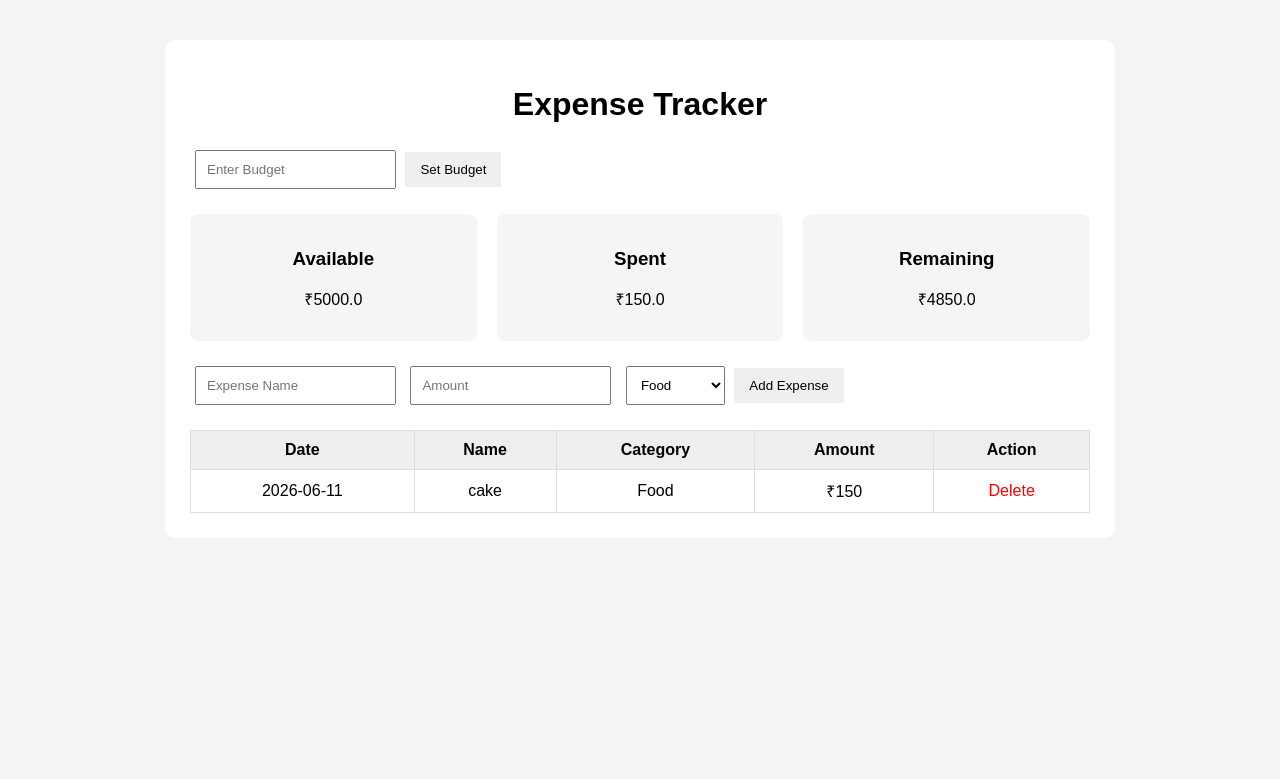
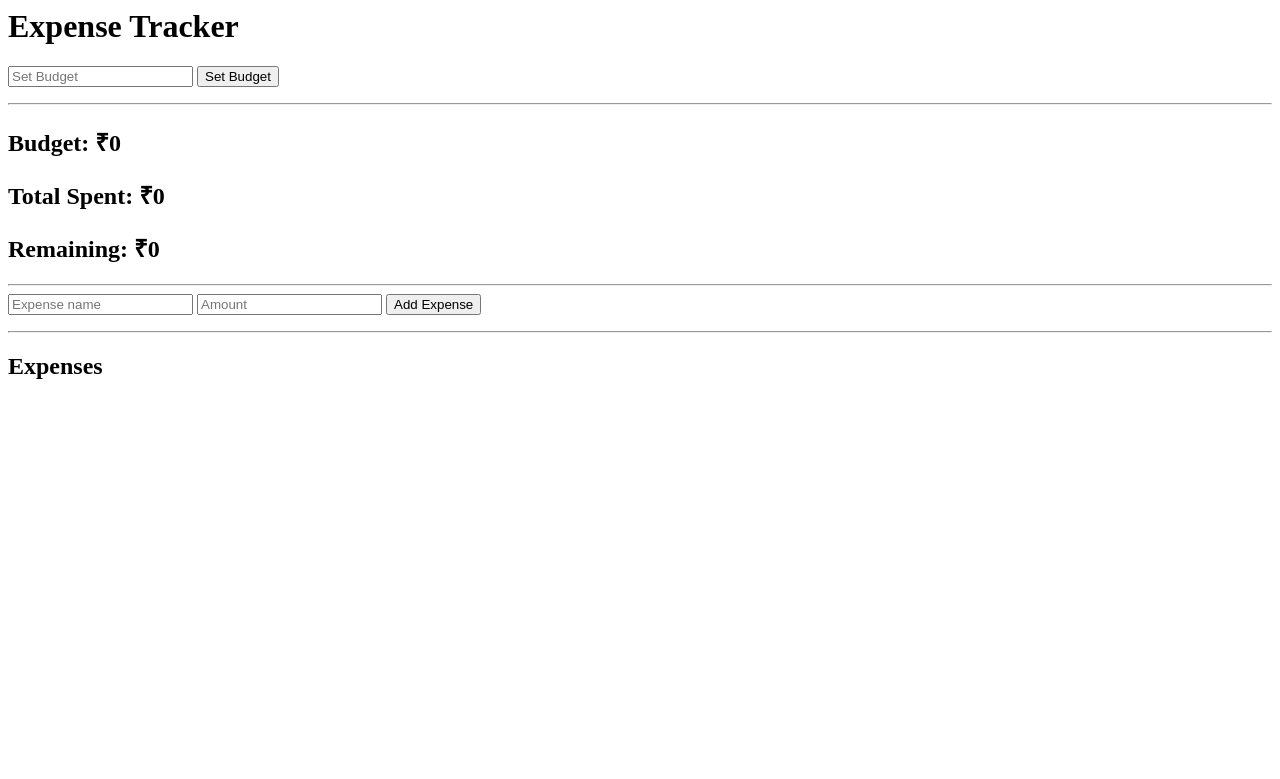
Before and after one commit to shreashetty17/expense-tracker, a Flask app: page / in a window 1280 px wide. Shown: the top 779 px of the page. Run offline with Flask 3, Linux system fonts and the light colour scheme.

Commit message:
Initial commit - expense tracker

```diff
--- a/app.py
+++ b/app.py
@@ -1,48 +1,19 @@
-from flask import Flask, render_template, request, redirect
-import csv
-import datetime
-import os
+from flask import Flask, render_template, request
 
 app = Flask(__name__)
 
-
-def get_expenses():
-    expenses = []
-
-    try:
-        with open("expenses.csv", "r") as f:
-            reader = csv.reader(f)
-            expenses = list(reader)
-
-    except FileNotFoundError:
-        pass
-
-    return expenses
-
-
-def get_budget():
-    try:
-        with open("budget.txt", "r") as f:
-            return float(f.read())
-
-    except:
-        return 0
+expenses = []
+budget = 0
 
 
 @app.route("/")
 def home():
 
-    expenses = get_expenses()
+    total = 0
+    for expense in expenses:
+        total += float(expense["amount"])
 
-    total = sum(
-        float(row[3])
-        for row in expenses
-        if row
-    )
-
-    budget = get_budget()
-
-    remaining = budget - total
+    remaining = float(budget) - total if budget else 0
 
     return render_template(
         "index.html",
@@ -56,12 +27,10 @@ def home():
 @app.route("/set_budget", methods=["POST"])
 def set_budget():
 
+    global budget
     budget = request.form["budget"]
 
-    with open("budget.txt", "w") as f:
-        f.write(budget)
-
-    return redirect("/")
+    return home()
 
 
 @app.route("/add", methods=["POST"])
@@ -69,36 +38,13 @@ def add():
 
     name = request.form["name"]
     amount = request.form["amount"]
-    category = request.form["category"]
 
-    date = datetime.date.today()
+    expenses.append({
+        "name": name,
+        "amount": amount
+    })
 
-    with open("expenses.csv", "a", newline="") as f:
-        writer = csv.writer(f)
-
-        writer.writerow([
-            date,
-            name,
-            category,
-            amount
-        ])
-
-    return redirect("/")
-
-
-@app.route("/delete/<int:index>")
-def delete(index):
-
-    expenses = get_expenses()
-
-    if 0 <= index < len(expenses):
-        expenses.pop(index)
-
-    with open("expenses.csv", "w", newline="") as f:
-        writer = csv.writer(f)
-        writer.writerows(expenses)
-
-    return redirect("/")
+    return home()
 
 
 if __name__ == "__main__":
--- a/budget.txt
+++ /dev/null
@@ -1 +0,0 @@
-5000
--- a/expenses.csv
+++ /dev/null
@@ -1 +0,0 @@
-2026-06-11,cake,Food,150
--- a/static/style.css
+++ /dev/null
@@ -1,64 +0,0 @@
-body {
-    font-family: Arial, sans-serif;
-    background: #f4f4f4;
-}
-
-.container {
-    max-width: 900px;
-    margin: 40px auto;
-    background: white;
-    padding: 25px;
-    border-radius: 10px;
-}
-
-h1 {
-    text-align: center;
-}
-
-.summary {
-    display: flex;
-    gap: 20px;
-    margin: 20px 0;
-}
-
-.card {
-    flex: 1;
-    background: #f5f5f5;
-    padding: 15px;
-    text-align: center;
-    border-radius: 8px;
-}
-
-input,
-select {
-    padding: 10px;
-    margin: 5px;
-}
-
-button {
-    padding: 10px 15px;
-    border: none;
-    cursor: pointer;
-}
-
-table {
-    width: 100%;
-    margin-top: 20px;
-    border-collapse: collapse;
-}
-
-th,
-td {
-    border: 1px solid #ddd;
-    padding: 10px;
-    text-align: center;
-}
-
-th {
-    background: #eee;
-}
-
-a {
-    color: red;
-    text-decoration: none;
-}
--- a/templates/index.html
+++ b/templates/index.html
@@ -1,26 +1,12 @@
-<!DOCTYPE html>
-<html>
-
-<head>
-    <title>Expense Tracker</title>
-
-    <link rel="stylesheet"
-          href="{{ url_for('static', filename='style.css') }}">
-</head>
-
-<body>
-
-<div class="container">
-
 <h1>Expense Tracker</h1>
 
+<!-- SET BUDGET -->
 <form action="/set_budget" method="POST">
 
     <input
         type="number"
-            step="0.01"
         name="budget"
-            placeholder="Enter Budget"
+        placeholder="Set Budget"
         required>
 
     <button type="submit">
@@ -29,46 +15,28 @@
 
 </form>
 
-    <div class="summary">
+<hr>
 
-        <div class="card">
-            <h3>Available</h3>
-            <p>₹{{ budget }}</p>
-        </div>
+<h2>Budget: ₹{{ budget }}</h2>
+<h2>Total Spent: ₹{{ total }}</h2>
+<h2>Remaining: ₹{{ remaining }}</h2>
 
-        <div class="card">
-            <h3>Spent</h3>
-            <p>₹{{ total }}</p>
-        </div>
+<hr>
 
-        <div class="card">
-            <h3>Remaining</h3>
-            <p>₹{{ remaining }}</p>
-        </div>
-
-    </div>
-
+<!-- ADD EXPENSE -->
 <form action="/add" method="POST">
 
     <input
         type="text"
         name="name"
-            placeholder="Expense Name"
+        placeholder="Expense name"
         required>
 
     <input
         type="number"
-            step="0.01"
         name="amount"
         placeholder="Amount"
         required>
-
-        <select name="category">
-            <option>Food</option>
-            <option>Travel</option>
-            <option>Shopping</option>
-            <option>Other</option>
-        </select>
 
     <button type="submit">
         Add Expense
@@ -76,36 +44,14 @@
 
 </form>
 
-    <table>
+<hr>
 
-        <tr>
-            <th>Date</th>
-            <th>Name</th>
-            <th>Category</th>
-            <th>Amount</th>
-            <th>Action</th>
-        </tr>
+<h2>Expenses</h2>
 
 {% for expense in expenses %}
 
-        <tr>
-            <td>{{ expense[0] }}</td>
-            <td>{{ expense[1] }}</td>
-            <td>{{ expense[2] }}</td>
-            <td>₹{{ expense[3] }}</td>
-
-            <td>
-                <a href="/delete/{{ loop.index0 }}">
-                    Delete
-                </a>
-            </td>
-        </tr>
+    <p>
+        {{ expense.name }} - ₹{{ expense.amount }}
+    </p>
 
 {% endfor %}
-
-    </table>
-
-</div>
-
-</body>
-</html>
```
Lines whose indentation alone changed are shown as unchanged.
